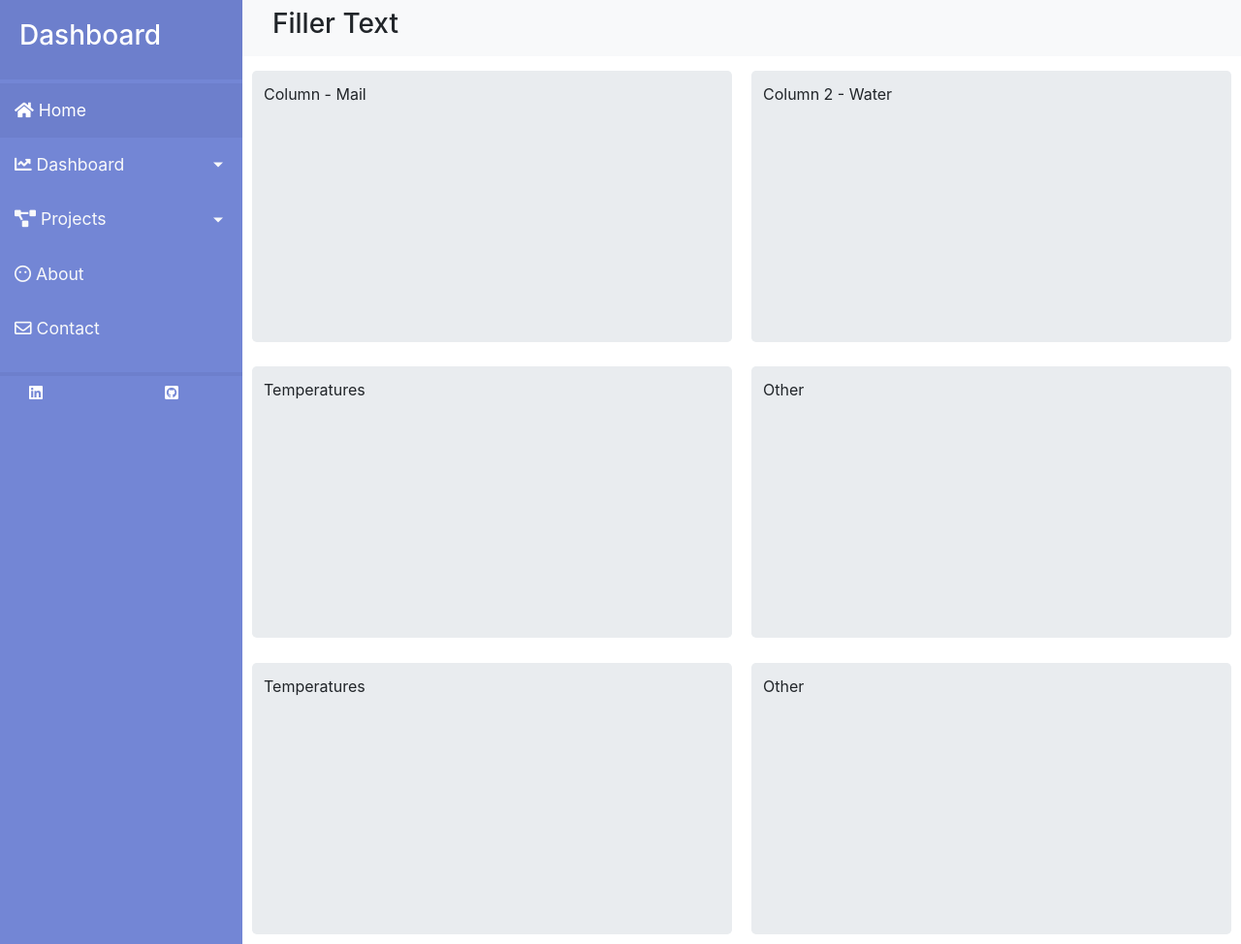
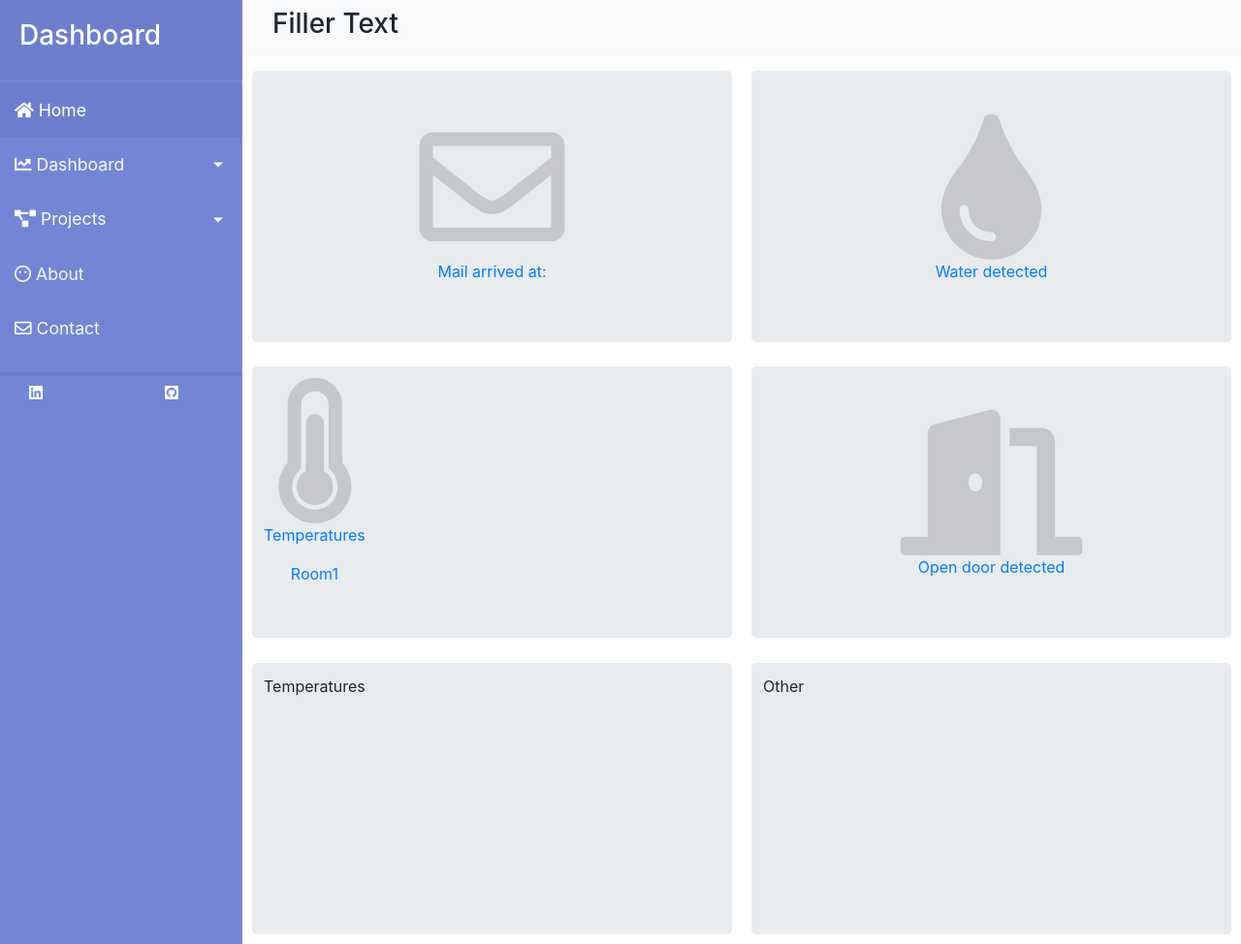
Before and after one commit to yddc902/Home-Automation-Dashboard, a Django app: page / in a window 1280 px wide. Shown: the whole page at 97% size. Run offline with Django 3.2, Linux system fonts and the light colour scheme; some libraries are stand-ins or nearby versions.

Commit message:
Updated grid icons

```diff
--- a/api_app/static/api_app/css/notification.css
+++ b/api_app/static/api_app/css/notification.css
@@ -1,4 +1,5 @@
 #notification-grid {
+  display: flex;
   width: 100%;
   height: 280px;
   padding: .75rem;
@@ -20,6 +21,23 @@
   padding-top: 5px;
 }
 
+.icon-centered {
+  margin: auto;
+}
+
+#badgeGrid a i {
+  display: block;
+  font-size: 150px;
+  color: #c5c7ca;
+  text-align: center;
+}
+
+#badgeGrid a p {
+  text-align: center;
+  display: block;
+  color: inherit;
+}
+
 @media only screen and (max-width: 1000px) {
   .column {
     width: 100%;
--- a/api_app/templates/index.html
+++ b/api_app/templates/index.html
@@ -9,19 +9,25 @@
 {% block content %}
 
 <!-- This is the non-rearrangeable version-->
-<div class="container">
+<div class="container" id="badgeGrid">
   <div class="row">
     <div class="column">
       <div class="card-container">
         <div class="jumbotron" id="notification-grid">
-          <p>Column - Mail</p>
+          <a class="icon-centered" href="#">
+            <i class="far fa-envelope"></i>
+            <p>Mail arrived at:<p>
+          </a>
         </div>
       </div>
     </div>
     <div class="column">
       <div class="card-container">
         <div class="jumbotron" id="notification-grid">
-          <p>Column 2 - Water</p>
+          <a class="icon-centered" href="#">
+            <i class="fas fa-tint"></i>
+            <p>Water detected<p>
+          </a>
         </div>
       </div>
     </div>
@@ -30,14 +36,21 @@
     <div class="column">
       <div class="card-container">
         <div class="jumbotron" id="notification-grid">
-          <p>Temperatures</p>
+          <a href="#">
+            <i class="fas fa-thermometer-three-quarters"></i>
+            <p>Temperatures</p>
+            <p>Room1</p>
+          </a>
         </div>
       </div>
     </div>
     <div class="column">
       <div class="card-container">
         <div class="jumbotron" id="notification-grid">
-          <p>Other</p>
+          <a class="icon-centered" href="#">
+            <i class="fas fa-door-open"></i>
+            <p>Open door detected<p>
+          </a>
         </div>
       </div>
     </div>
```
